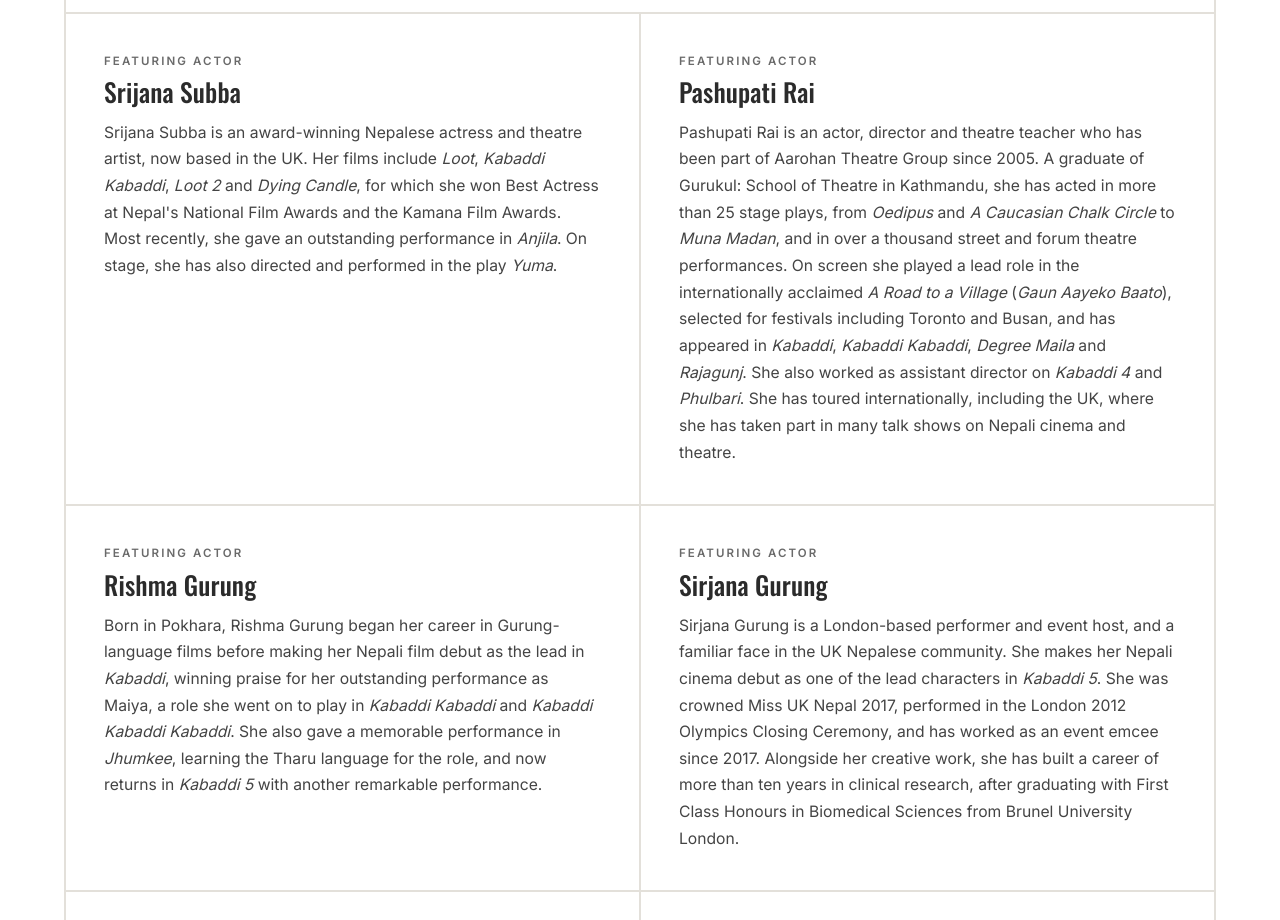
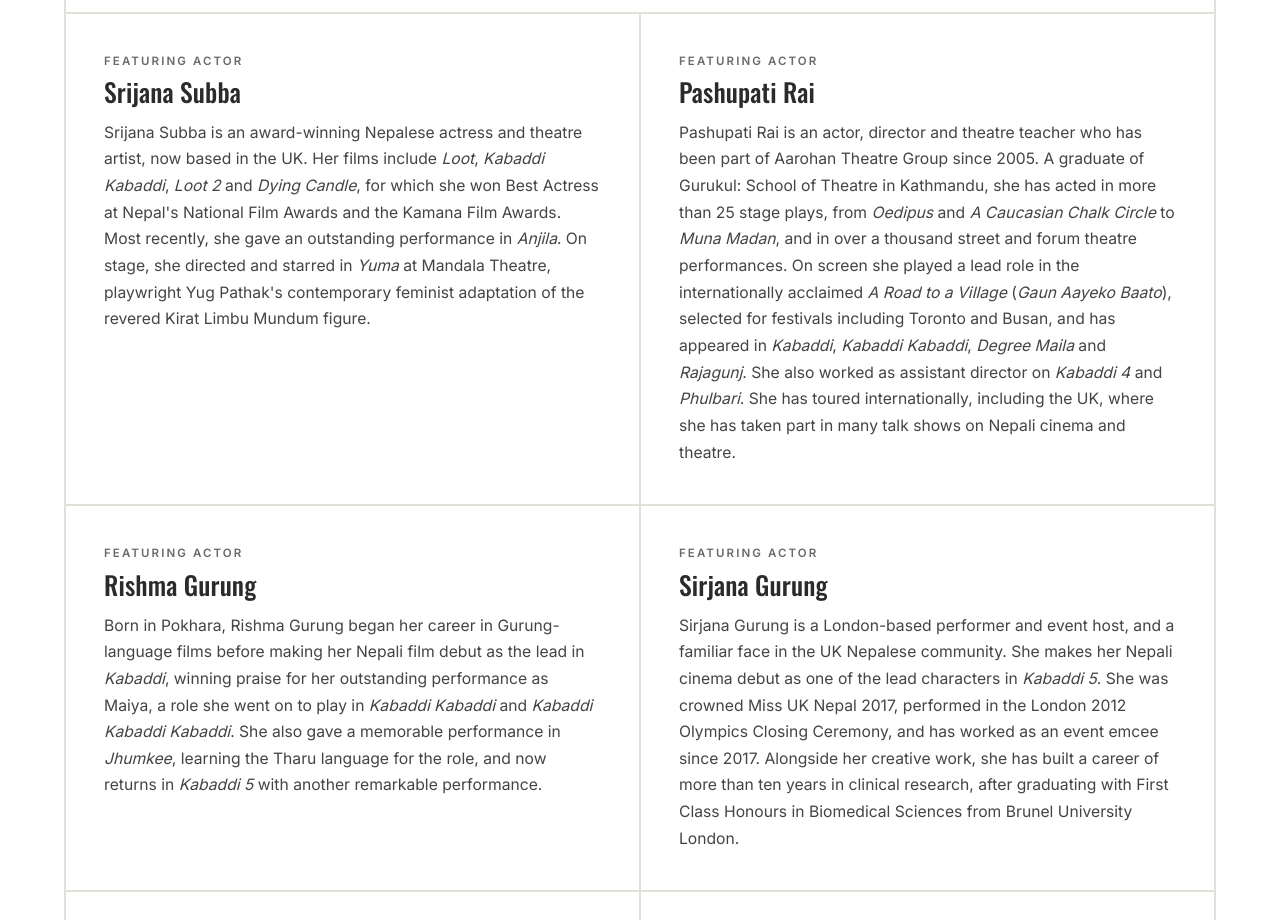
Before and after one commit to raimaha/naslf-website, a plain HTML site: page events.html in a window 1280 px wide. Shown: the part 2960-3880 px from the top of the page. Drawn offline with nearby package versions, Linux system fonts and the light colour scheme.

Commit message:
Add files via upload

```diff
--- a/events.html
+++ b/events.html
@@ -172,7 +172,7 @@
           <article class="guest">
             <p class="guest-role">Featuring Actor</p>
             <h3>Srijana Subba</h3>
-            <p>Srijana Subba is an award-winning Nepalese actress and theatre artist, now based in the UK. Her films include <em>Loot</em>, <em>Kabaddi Kabaddi</em>, <em>Loot 2</em> and <em>Dying Candle</em>, for which she won Best Actress at Nepal's National Film Awards and the Kamana Film Awards. Most recently, she gave an outstanding performance in <em>Anjila</em>. On stage, she has also directed and performed in the play <em>Yuma</em>.</p>
+            <p>Srijana Subba is an award-winning Nepalese actress and theatre artist, now based in the UK. Her films include <em>Loot</em>, <em>Kabaddi Kabaddi</em>, <em>Loot 2</em> and <em>Dying Candle</em>, for which she won Best Actress at Nepal's National Film Awards and the Kamana Film Awards. Most recently, she gave an outstanding performance in <em>Anjila</em>. On stage, she directed and starred in <em>Yuma</em> at Mandala Theatre, playwright Yug Pathak's contemporary feminist adaptation of the revered Kirat Limbu Mundum figure.</p>
           </article>
           <article class="guest">
             <p class="guest-role">Featuring Actor</p>
```
